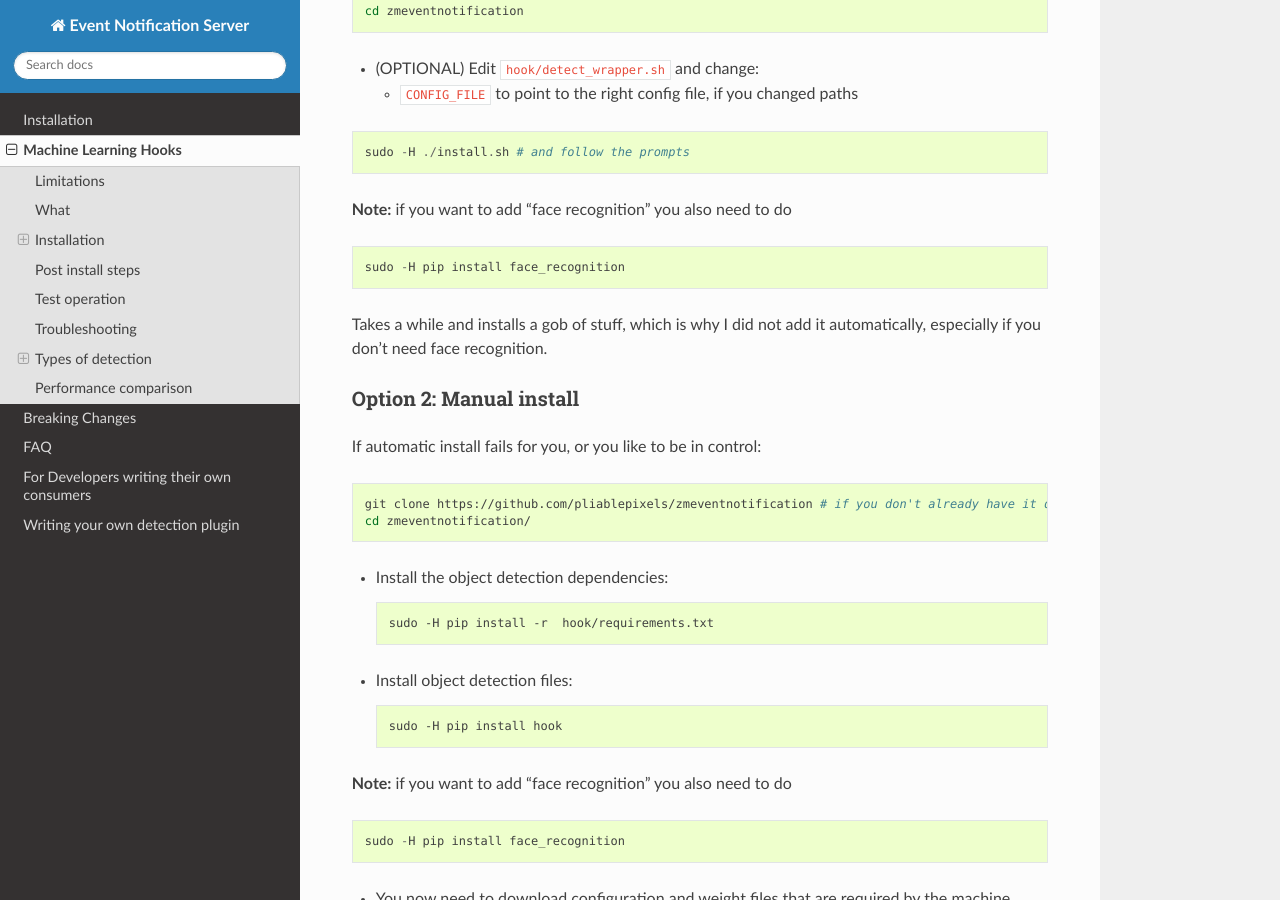
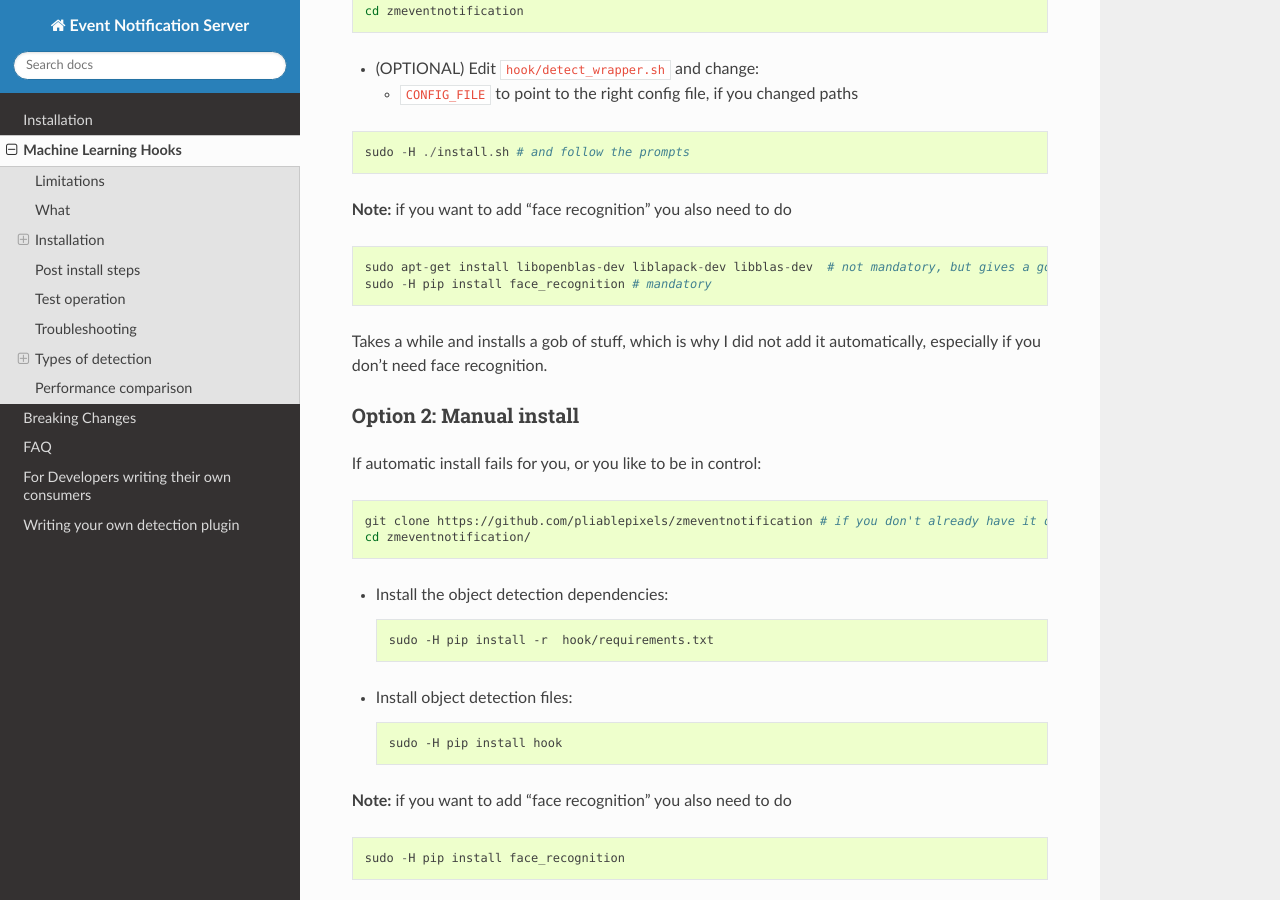
Before and after one commit to ZoneMinder/zmeventnotification, a Sphinx documentation site: the page built from docs/guides/hooks.rst, in a window 1280 px wide and 900 px high, scrolled down 1082 px. Built offline with Sphinx 7.4.7 and the Read the Docs theme 2.0.0, drawn with Linux system fonts in a browser that asks for light colours.

Commit message:
added blas install

```diff
--- a/docs/guides/hooks.rst
+++ b/docs/guides/hooks.rst
@@ -64,7 +64,8 @@ Option 1: Automatic install
 
 ::
 
-    sudo -H pip install face_recognition
+    sudo apt-get install libopenblas-dev liblapack-dev libblas-dev  # not mandatory, but gives a good speed boost!
+    sudo -H pip install face_recognition # mandatory
 
 Takes a while and installs a gob of stuff, which is why I did not add it
 automatically, especially if you don't need face recognition.
```
